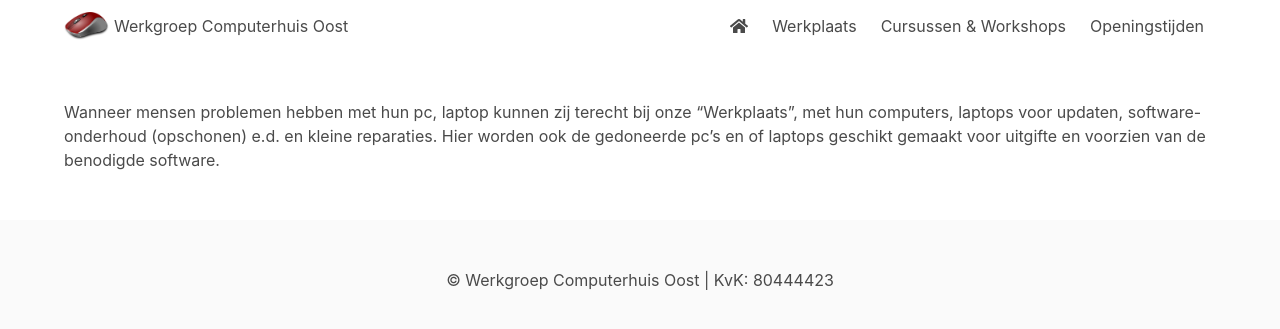
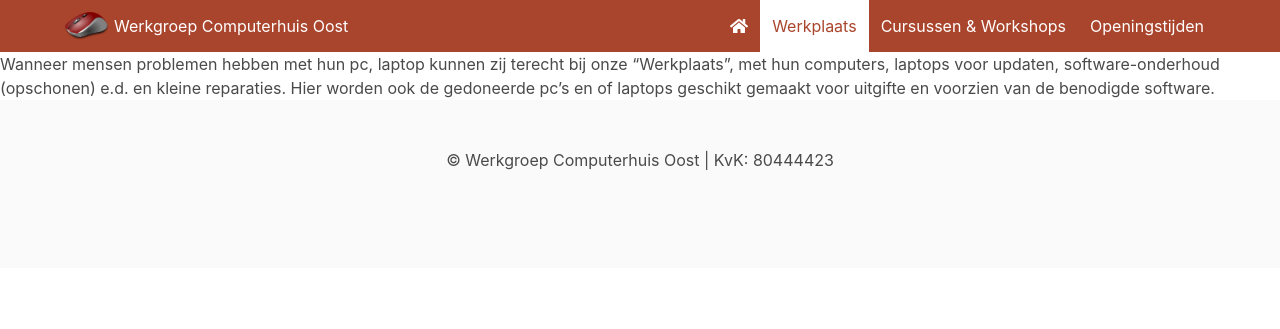
Before and after one commit to computerhuis/computerhuis.github.io, a Jekyll site: the page built from werkplaats.html, in a window 1280 px wide. Shown: the top 329 px of the page. Built offline with Jekyll 4.4.1, drawn with Linux system fonts in a browser that asks for light colours.

Commit message:
update color

```diff
--- /dev/null
+++ b/_data/navigation.yml
@@ -0,0 +1,6 @@
+- text: Werkplaats
+  url: /werkplaats/
+- text: Cursussen &amp; Workshops
+  url: /cursussen/
+- text: Openingstijden
+  url: /openingstijden/
--- a/_includes/head.html
+++ b/_includes/head.html
@@ -3,6 +3,7 @@
     <meta name="viewport" content="width=device-width, initial-scale=1">
     {%- seo -%}
     <link rel="stylesheet" href="/assets/css/bulma.min.css">
+    <link rel="stylesheet" href="/assets/css/custom.css">
     <script defer src="/assets/js/all.min.js"></script>
     {%- feed_meta -%}
 
--- a/_includes/nav.html
+++ b/_includes/nav.html
@@ -10,15 +10,13 @@
             <a class="navbar-item" href="/">
                 <i class="fas fa-home"></i>
             </a>
-            <a class="navbar-item" href="/werkplaats/">
-                Werkplaats
+
+            {% for nav in site.data.navigation %}
+            <a{% if nav.url == page.url %} class="navbar-item is_active" {% else %} class="navbar-item" {% endif %}
+            href="{{ nav.url }}">
+            {{ nav.text }}
             </a>
-            <a class="navbar-item" href="/cursussen/">
-                Cursussen &amp; Workshops
-            </a>
-            <a class="navbar-item" href="/openingstijden/">
-                Openingstijden
-            </a>
+            {% endfor %}
         </div>
     </div>
 </nav>
--- a/_layouts/default.html
+++ b/_layouts/default.html
@@ -4,11 +4,7 @@
 <body>
 {%- include nav.html -%}
 
-<section class="section">
-    <div class="container">
-        {{ content }}
-    </div>
-</section>
+{{ content }}
 
 {%- include footer.html -%}
 </body>
--- /dev/null
+++ b/assets/css/custom.css
@@ -0,0 +1,12 @@
+.navbar {
+    background: #aa452d;
+}
+
+.navbar-item {
+    color: #FFFFFF;
+}
+
+.navbar-item.is_active {
+    background: #FFFFFF;
+    color: #aa452d;
+}
--- a/openingstijden.html
+++ b/openingstijden.html
@@ -1,9 +1,8 @@
 ---
-layout: default
+layout: page
 permalink: /openingstijden/
 title: "Openingstijden"
 ---
-
 <figure class="image is-fullwidth">
     <img src="/assets/images/straat.png">
 </figure>
```
Also changed, not shown: _layouts/page.html (added, +8 -0 lines).
